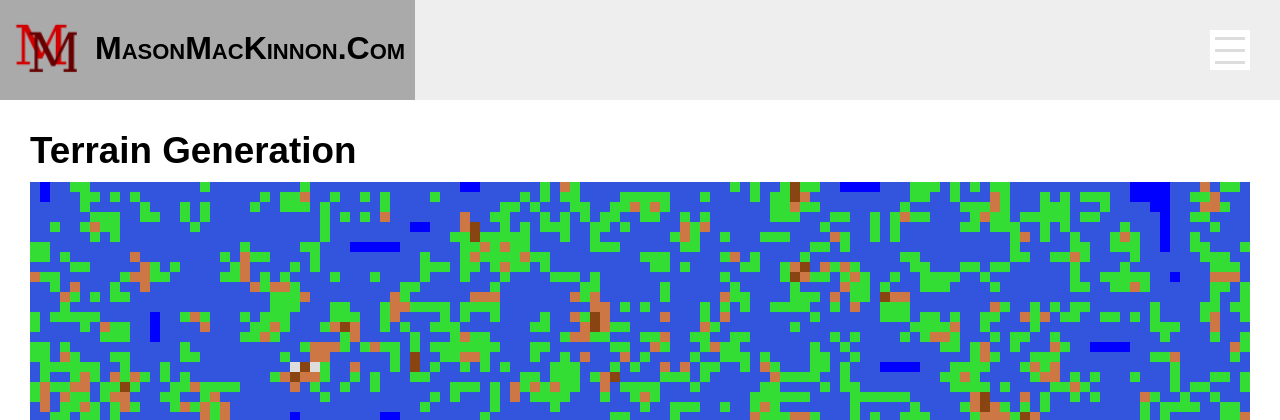
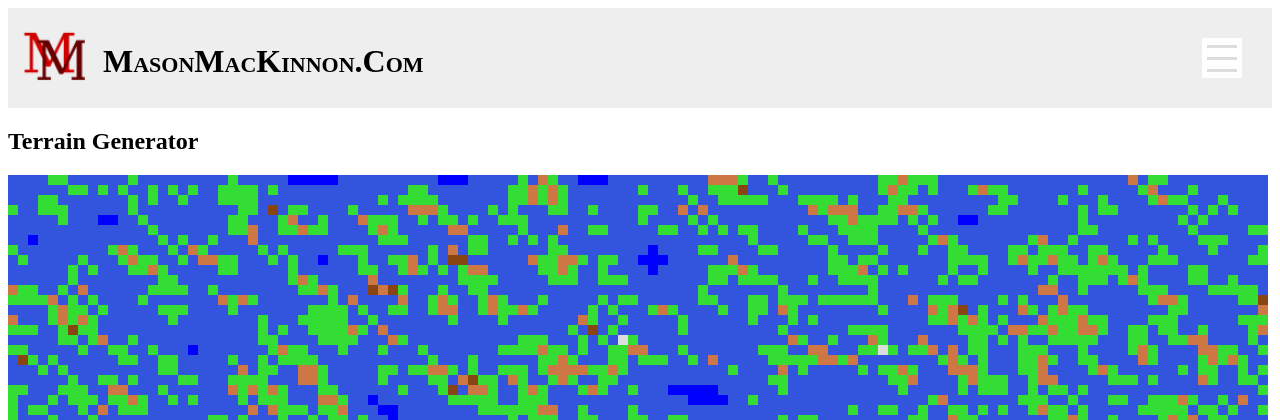
Before and after one commit to PythonshellDebugwindow/masonmackinnon-com, a PHP site: page /misc/terrain.php in a window 1280 px wide. Shown: the top 420 px of the page. Run offline with PHP 8.4, Linux system fonts and the light colour scheme; some libraries are stand-ins or nearby versions.

Commit message:
Update terrain.php

```diff
--- a/public_html/misc/terrain.php
+++ b/public_html/misc/terrain.php
@@ -1,16 +1,9 @@
-<!DOCTYPE html>
-<html>
-    <head>
-        <meta charset="utf-8">
-        <meta name="viewport" content="width=device-width, initial-scale=1.0">
-        <title>Terrain Generator | Miscellany | MasonMackinnon.Com</title>
-        <link rel="stylesheet" href="/styles/main.css" />
-    </head>
-    <body>
-        <?php include_once("../../includes/header.php") ?>
-
+<?php
+    $title = 'Terrain Generator | Miscellany';
+    include_once("../../includes/header.php");
+?>
 <section>
-            <h1>Terrain Generation</h1>
+    <h1>Terrain Generator</h1>
     <p id="gen-msg">Generating...</p>
     <noscript>This page needs JavaScript to work.</noscript>
     <div class="square-container"></div>
@@ -162,7 +155,4 @@
         renderSquares();
     };
 </script>
-
 <?php include_once("../../includes/footer.php") ?>
-    </body>
-</html>
```
Lines whose indentation alone changed are shown as unchanged.
